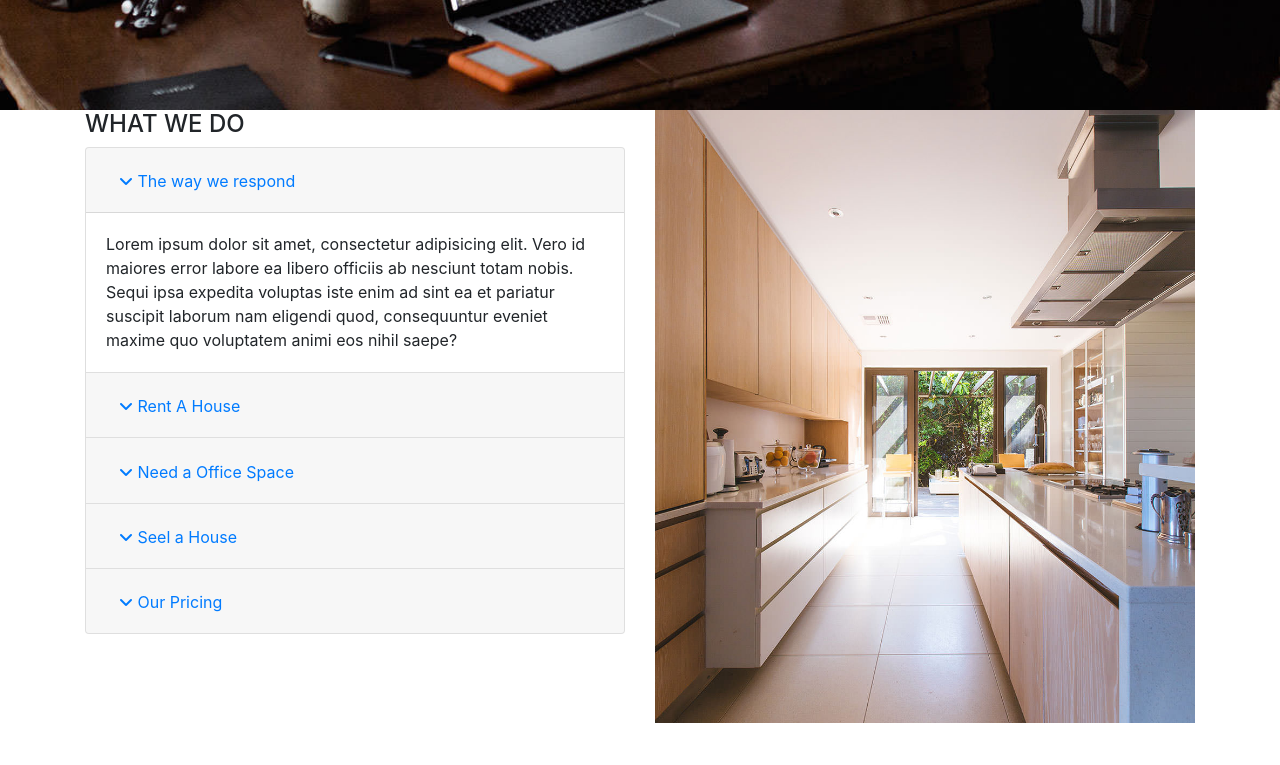
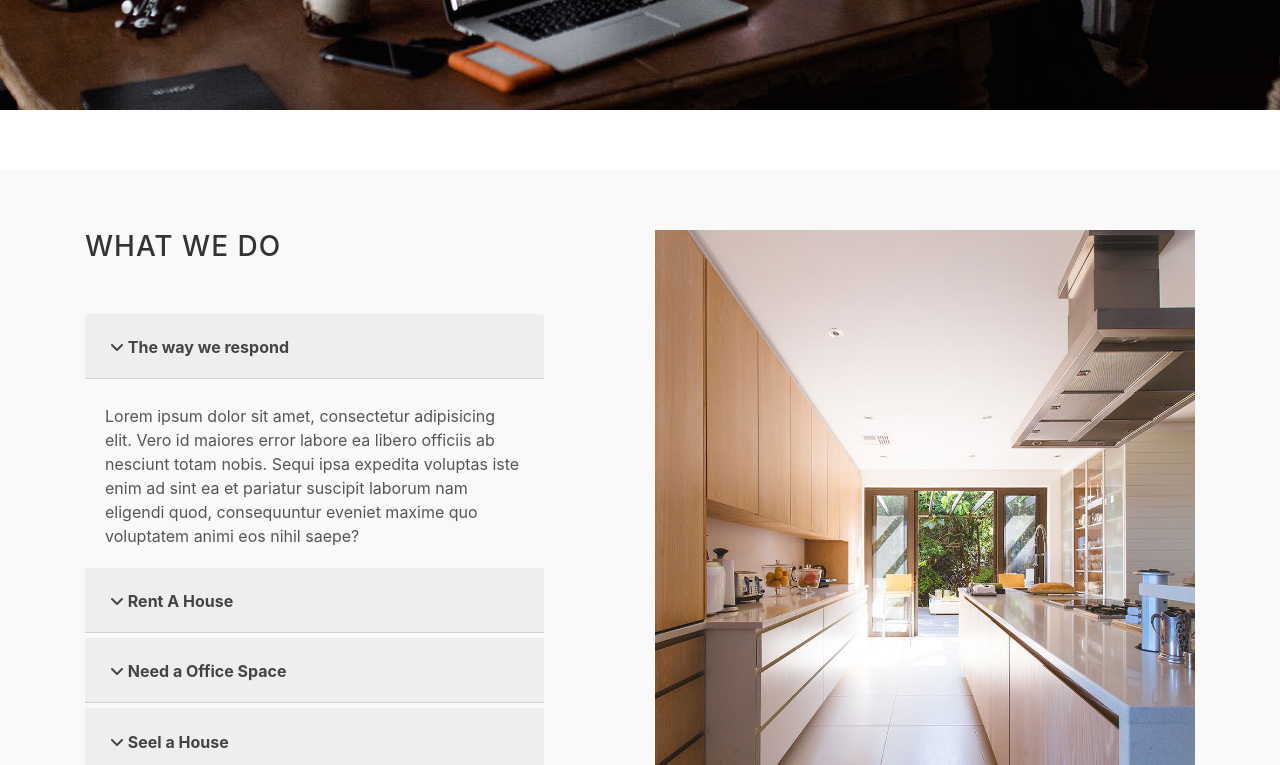
Before and after one commit to SinemSungur/estent-real-estate-demo-page, a website: page aboutus.html in a window 1280 px wide. Shown: the part 690-1455 px from the top of the page. Drawn offline with nearby package versions, Linux system fonts and the light colour scheme; a web font is replaced by a local one.

Commit message:
style2.css

```diff
--- a/style2.css
+++ b/style2.css
@@ -7,3 +7,47 @@
     min-height: 100vh;
     padding-bottom: 3rem;
 }
+/*   WHAT WE DO PART    */
+
+#aboutus-article-part {
+    margin: 60px 0;
+    padding: 60px 0;
+    background-color: #f9f9f9;
+}
+
+#aboutus-article-part h4 {
+    color: #333;
+    font-size: 22px;
+    margin-bottom: 50px;
+    letter-spacing: 1px;
+}
+
+#aboutus-article-part .card-header {
+    padding: .75rem;
+    margin-bottom: 5px;
+    background-color: #eee;
+}
+#aboutus-article-part .card-header button {
+    color: #444;
+    font-size: 16px;
+    font-weight: 700;
+}
+#aboutus-article-part .card-header button:hover {
+ text-decoration: none;
+}
+#aboutus-article-part .card {
+    border: none;
+    background-color: #f9f9f9;
+}
+#aboutus-article-part .card-body {
+    color: #555;
+    font-size: 16px;
+}
+@media screen and (min-width: 768px) {
+    #aboutus-article-part h4 {
+        font-size: 28px;
+    }
+#accordionExample {
+    width: 85%;
+}
+}
```
